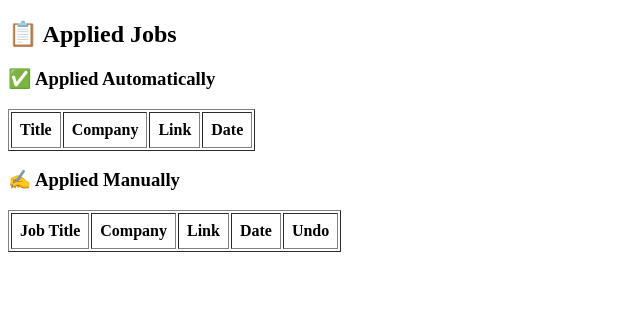
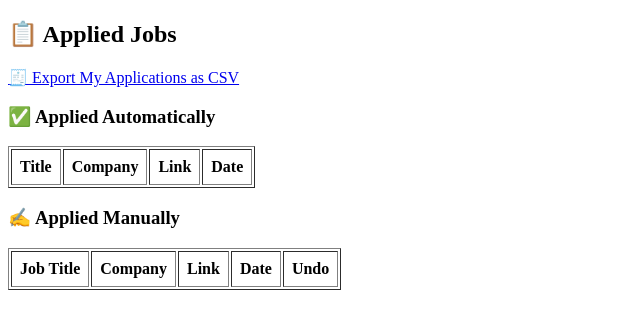
Before and after one commit to Kalyan717ps/Job-Bot-Cursor, a Flask app: page /applications in a window 1280 px wide. Shown: the part 60-389 px from the top of the page, without its empty margins (0-640 px from the left). Run offline with Flask 3, Linux system fonts and the light colour scheme; the visitor is signed in with stand-in values (Sample User, id 1); data that the repository does not hold is empty.

Commit message:
Add export to CSV functionality for user application history

```diff
--- a/app.py
+++ b/app.py
@@ -10,6 +10,8 @@ import csv
 from models import UserProfile, Application
 import subprocess
 from datetime import datetime, timedelta
+from io import StringIO
+from flask import Response
 
 # STEP 1: CREATE Flask app
 app = Flask(__name__)
@@ -319,6 +321,29 @@ def clear_log():
     flash("🧹 Log cleared.")
     return redirect(url_for('dashboard'))
 
+@app.route('/export-applications')
+@login_required
+def export_applications():
+    applications = Application.query.filter_by(user_id=current_user.id).order_by(Application.timestamp.desc()).all()
+
+    # Create CSV in memory
+    output = StringIO()
+    writer = csv.writer(output)
+    writer.writerow(['Title', 'Company', 'Link', 'Status', 'Timestamp'])
+
+    for job in applications:
+        writer.writerow([
+            job.job_title,
+            job.company,
+            job.link,
+            job.status,
+            job.timestamp.strftime('%Y-%m-%d %H:%M')
+        ])
+
+    output.seek(0)
+    return Response(output, content_type='text/csv',
+                    headers={'Content-Disposition': 'attachment; filename=applications.csv'})
+
 ##########################################
 # MAIN
 ##########################################
--- a/templates/applications.html
+++ b/templates/applications.html
@@ -4,6 +4,12 @@
 {% include 'navbar.html' %}
 <body>
   <h2>📋 Applied Jobs</h2>
+
+  <p>
+    <a href="{{ url_for('export_applications') }}">
+      🧾 Export My Applications as CSV
+    </a>
+  </p>
 
   <h3>✅ Applied Automatically</h3>
   <table border="1" cellpadding="8">
```
